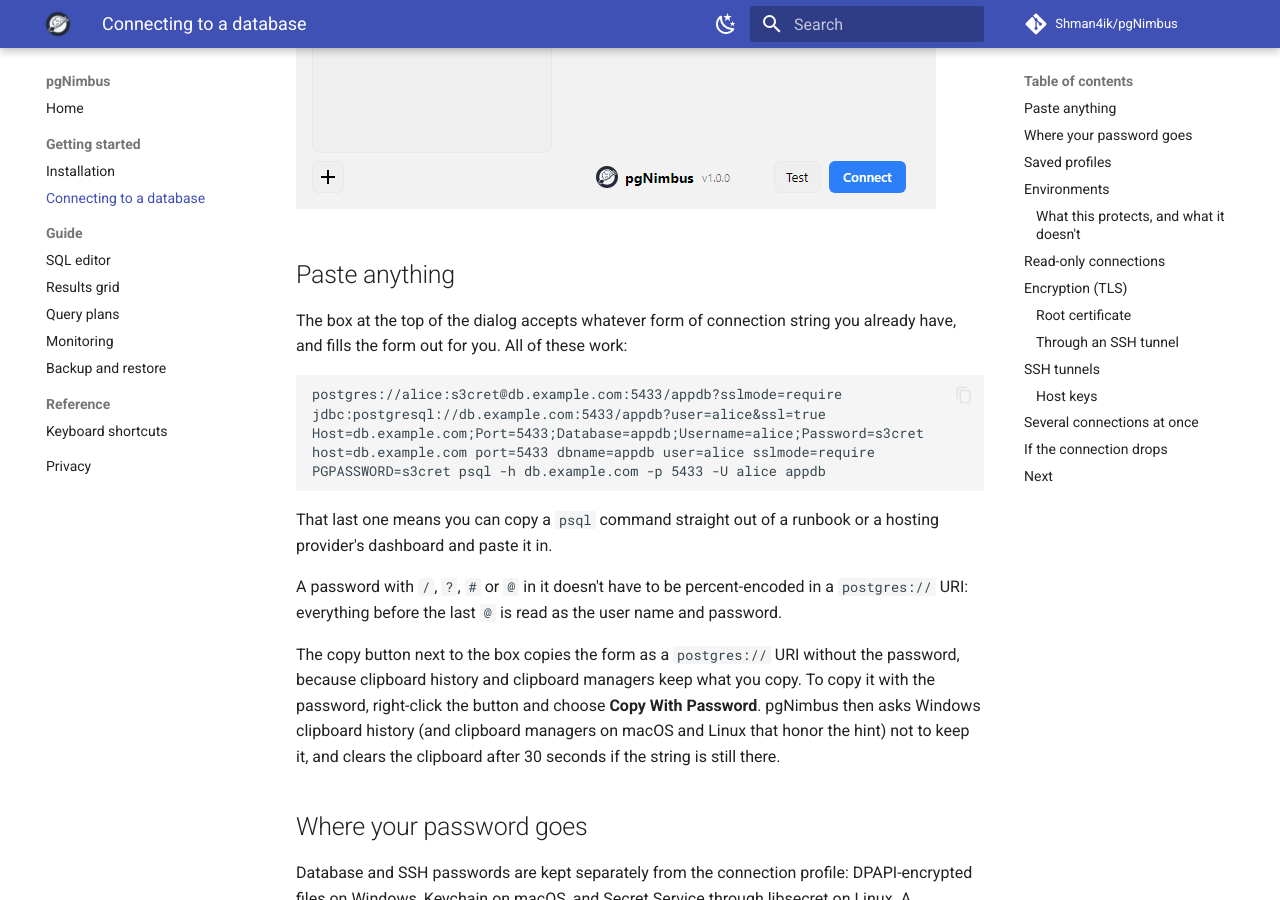
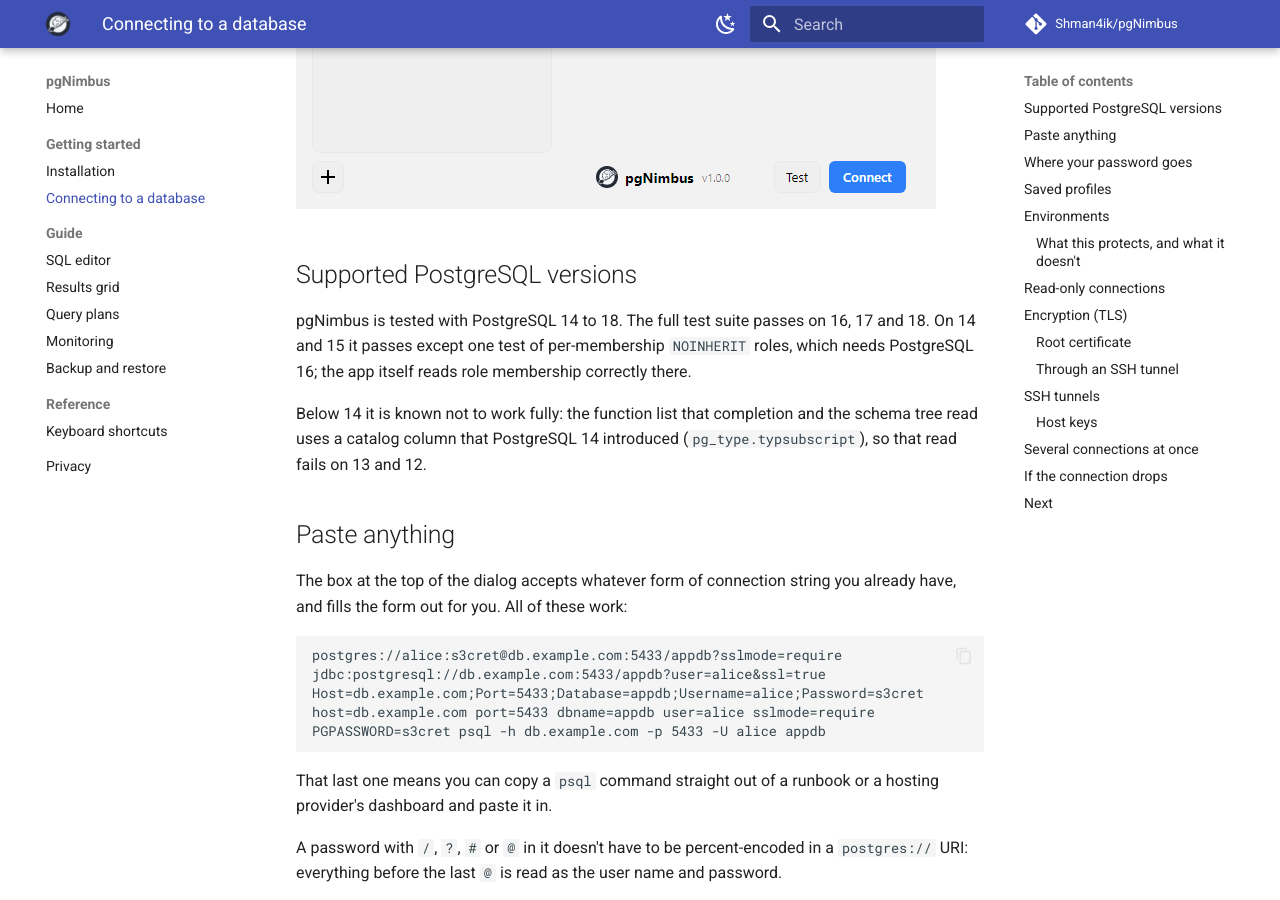
Before and after one commit to Shman4ik/pgNimbus, an MkDocs documentation site: the page built from docs/getting-started/connecting.md, in a window 1280 px wide and 900 px high, scrolled down 692 px. Built offline with MkDocs 1.6.1 and Material for MkDocs 9.7.7, drawn with Linux system fonts in a browser that asks for light colours; comment, search, counter and statistics services are not loaded.

Commit message:
Document the PostgreSQL versions the test suite was run against
Measured 12 to 18: 16-18 pass fully, 14-15 pass except one PG16-only test,
12-13 fail on the function catalog read (typsubscript is PG14+).

Co-Authored-By: Claude Fable 5.2 <noreply@anthropic.com>

```diff
--- a/docs/getting-started/connecting.md
+++ b/docs/getting-started/connecting.md
@@ -3,6 +3,17 @@
 pgNimbus opens the connection dialog on launch.
 
 ![The connection dialog, with saved profiles on the left and the paste-anything import box at the top](../screenshots/connection-dialog.png)
+
+## Supported PostgreSQL versions
+
+pgNimbus is tested with PostgreSQL 14 to 18. The full test suite passes on 16,
+17 and 18. On 14 and 15 it passes except one test of per-membership
+`NOINHERIT` roles, which needs PostgreSQL 16; the app itself reads role
+membership correctly there.
+
+Below 14 it is known not to work fully: the function list that completion and
+the schema tree read uses a catalog column that PostgreSQL 14 introduced
+(`pg_type.typsubscript`), so that read fails on 13 and 12.
 
 ## Paste anything
 
```
